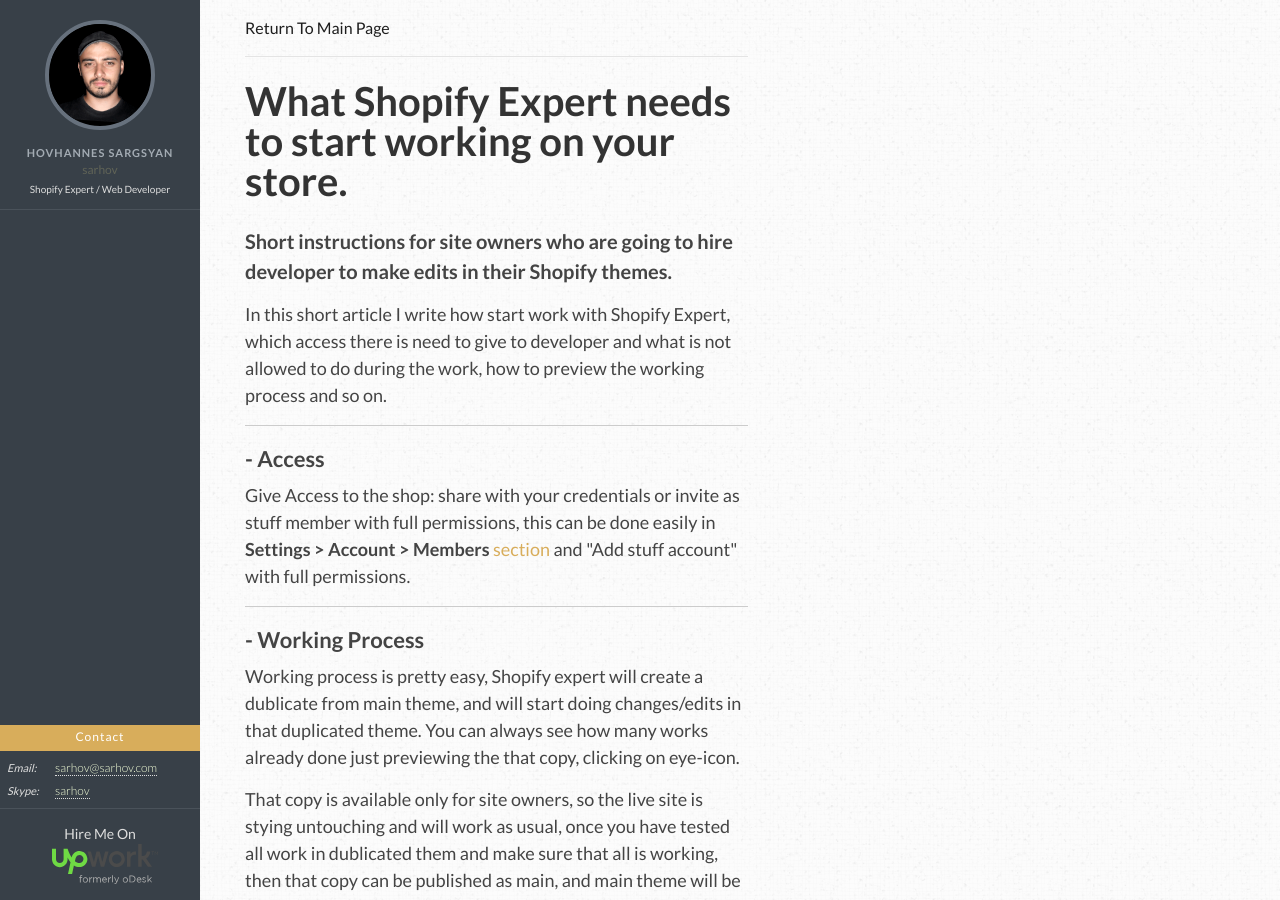
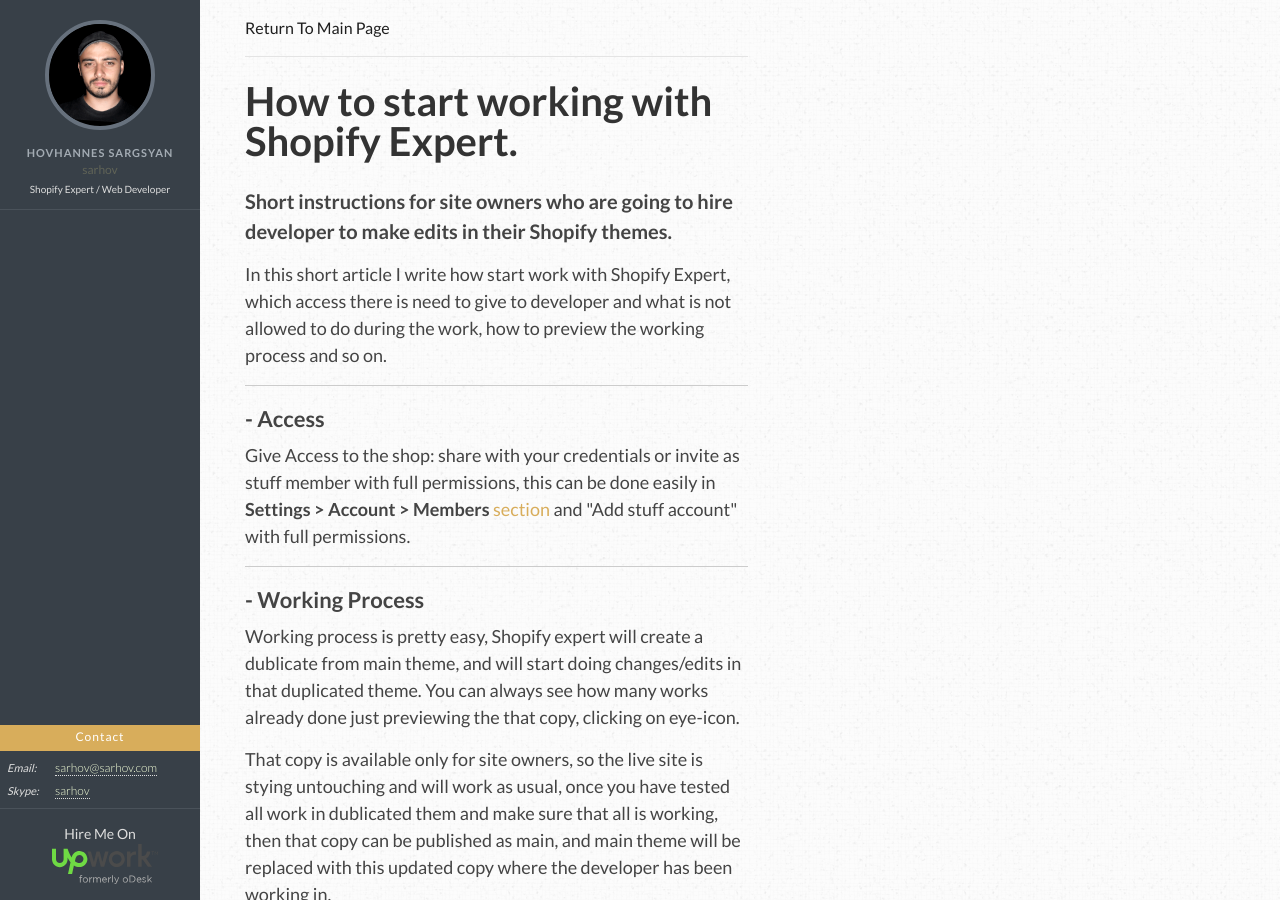
Before and after one commit to sarhov/sarhov.github.io, a Jekyll site: the page built from pages/start-working.html, in a window 1280 px wide and 900 px high. Built offline with Jekyll 4.4.1, drawn with Linux system fonts in a browser that asks for light colours.

Commit message:
some fixes in article

```diff
--- a/pages/start-working.html
+++ b/pages/start-working.html
@@ -1,15 +1,15 @@
 ---
-title: 'What Shopify Expert needs to start working on your store.'
+title: 'How to start working with Shopify Expert.'
 permalink: 'start'
 layout: page
 published: true
 featured_image: ''
 short_description: |
  <p>
- What a Shopify Expert needs to start working on your store.
+ How to start working with Shopify Expert.
  </p>
  <p>
- How to work with developer and how to preview the changes and test the work.
+ Short instructions for site owners who are going to hire developer to make edits in their Shopify themes.
  </p>
 ---
 
```
